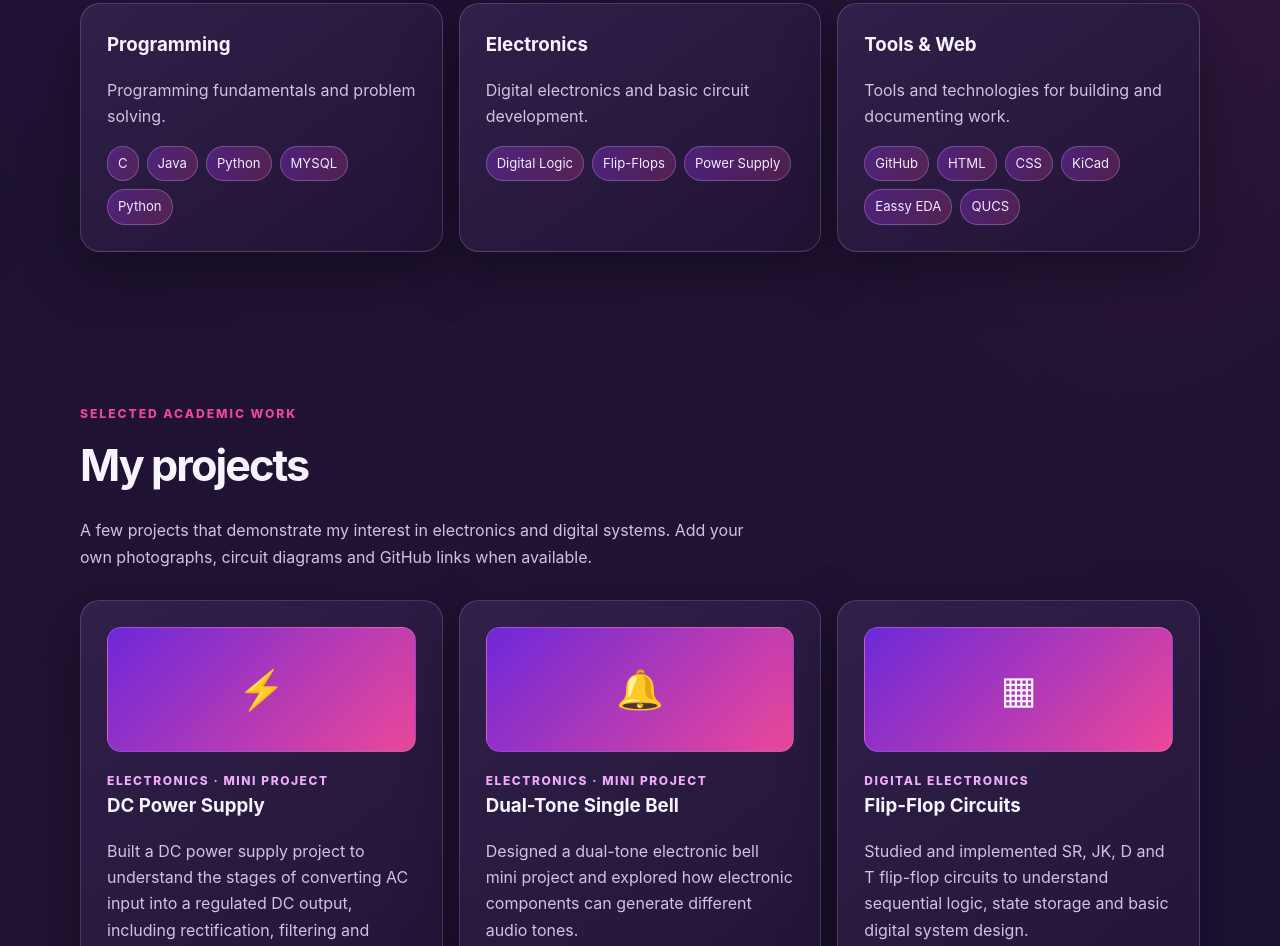
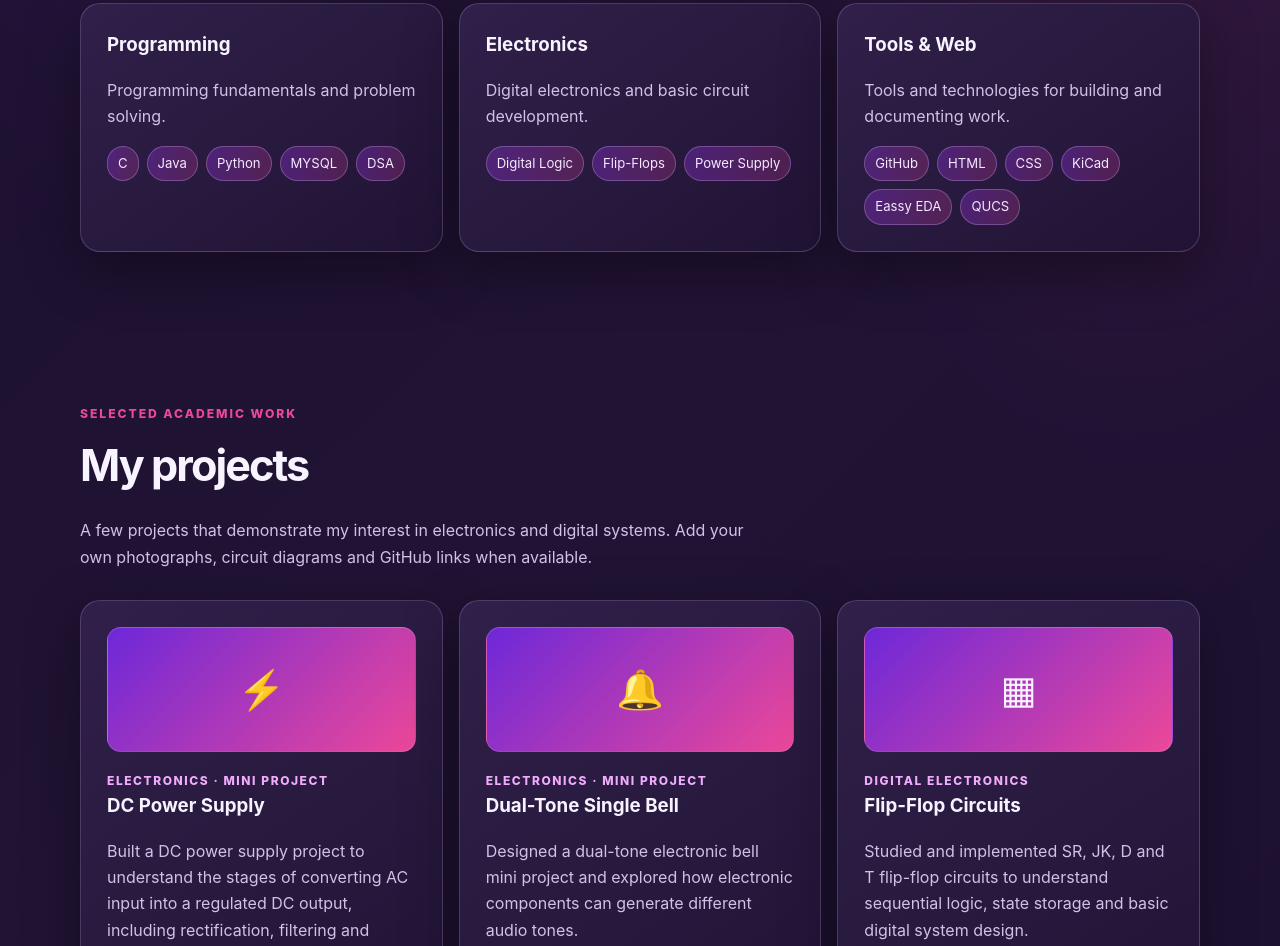
Before and after one commit to rohitkokane2006-del/rohitkokane2006, a plain HTML site: page index.html in a window 1280 px wide. Shown: the part 1587-2533 px from the top of the page. Drawn offline with Linux system fonts and the light colour scheme.

Commit message:
Add 'DSA' to programming skills section
Updated the skills section to include 'DSA' in the programming skills.

```diff
--- a/index.html
+++ b/index.html
@@ -461,7 +461,7 @@ footer {
       <div class="container">
         <div class="section-head"><div class="eyebrow">What I work with</div><h2>Technical skills</h2><p>Update these skills as you complete courses, labs and projects. Keep only the technologies you can confidently discuss in an interview.</p></div>
         <div class="skills-grid">
-          <article class="card skill-card"><h3>Programming</h3><p>Programming fundamentals and problem solving.</p><div class="chips"><span class="chip">C</span><span class="chip">Java</span><span class="chip">Python</span> <span class="chip">MYSQL</span> <span class="chip">Python</span> </div></article>
+          <article class="card skill-card"><h3>Programming</h3><p>Programming fundamentals and problem solving.</p><div class="chips"><span class="chip">C</span><span class="chip">Java</span><span class="chip">Python</span> <span class="chip">MYSQL</span> <span class="chip">DSA</span> </div></article>
           <article class="card skill-card"><h3>Electronics</h3><p>Digital electronics and basic circuit development.</p><div class="chips"><span class="chip">Digital Logic</span><span class="chip">Flip-Flops</span><span class="chip">Power Supply</span></div></article>
           <article class="card skill-card"><h3>Tools & Web</h3><p>Tools and technologies for building and documenting work.</p><div class="chips"><span class="chip">GitHub</span><span class="chip">HTML</span><span class="chip">CSS</span><span class="chip">KiCad</span> <span class="chip">Eassy EDA</span> <span class="chip">QUCS</span> </div></article>
         </div>
```
